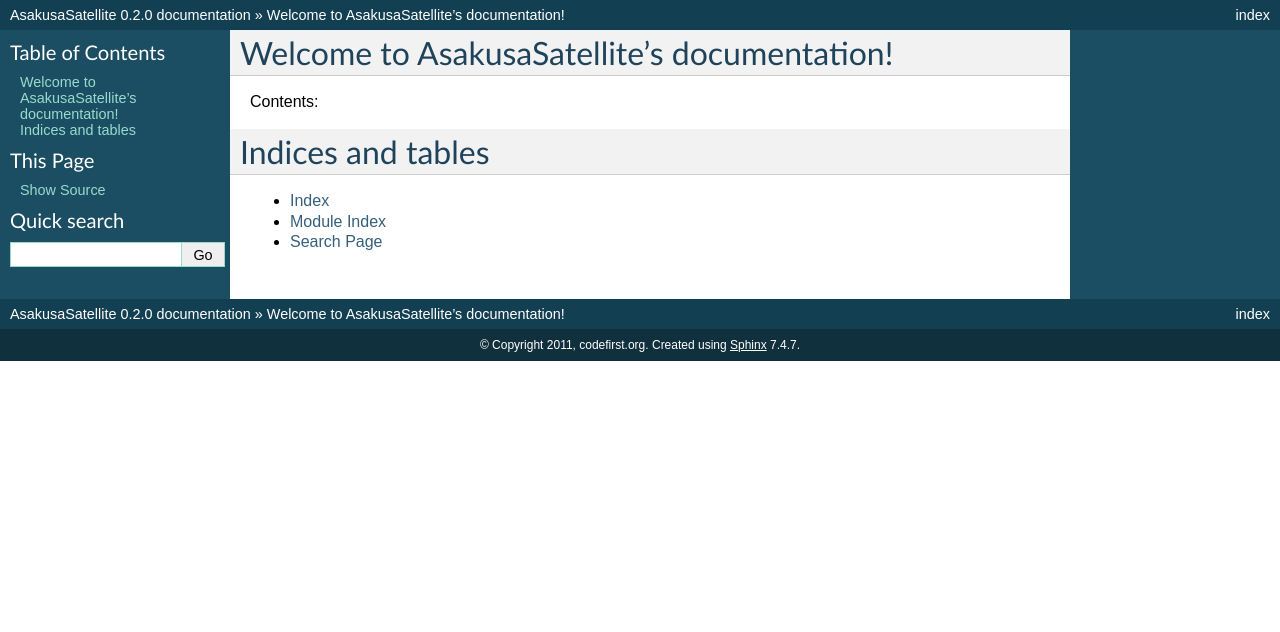
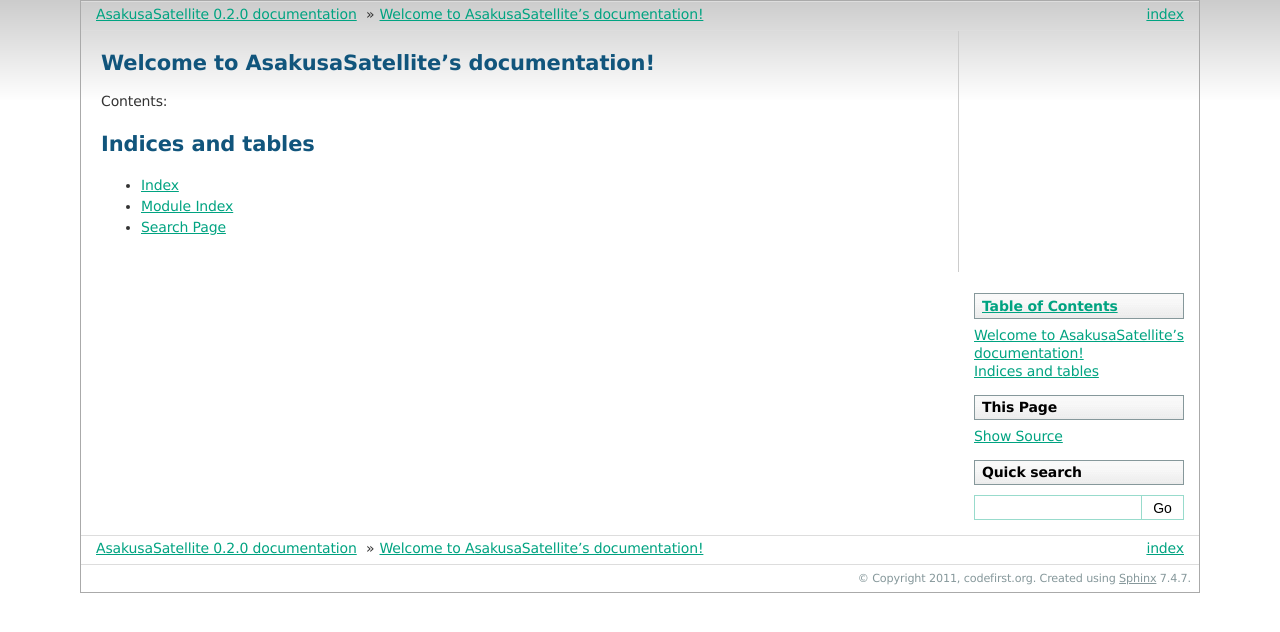
Before and after one commit to codefirst/asakusa-satellite-manual, a Sphinx documentation site: the page built from source/index.rst, in a window 1280 px wide. Shown: the top 632 px of the page. Built offline with Sphinx 7.4.7, drawn with Linux system fonts in a browser that asks for light colours.

Commit message:
Added codefirst theme

```diff
--- /dev/null
+++ b/source/_themes/codefirst/static/codefirst.css
@@ -0,0 +1,54 @@
+@import "sphinxdoc.css";
+
+* {
+    background-color: transparent !IMPORTANT;
+}
+div.related ul, div.document {
+    background-image : none !IMPORTANT;
+}
+
+body {
+   background-image: url(background.png);
+   background-repeat: repeat-x;
+   background-position: top;
+   color: #333;
+}
+
+h2, h3,h4 {
+   background-image: url(h3.png);
+   padding-left: 5px;
+   color: black !IMPORTANT;
+   border: 1px solid #ddd;
+   font-size: 1.17em;
+}
+
+a,
+div.related ul li a {
+   color: #00a381;
+   font-style: normal;
+   text-decoration: underline;
+}
+a:link {
+   color: #00a381;
+   font-style: normal;
+   text-decoration: underline;
+}
+a:visited {
+   color: #006e54;
+   text-decoration: underline;
+}
+a:hover {
+   color: #00a381;
+   font-style: normal;
+   text-decoration: underline;
+}
+a:active {
+   text-decoration: none;
+}
+
+div.sphinxsidebar h3 a {
+    color: #00a381 !important;
+}
+div.sphinxsidebar h3 a:visited {
+    color: #006e54 !important;
+}
--- /dev/null
+++ b/source/_themes/codefirst/static/mobile.css
@@ -0,0 +1,17 @@
+/*
+ * CSS adjustments (overrides) for mobile browsers that cannot handle
+ * fix-positioned div's very well.
+ * This makes long pages scrollable on mobile browsers.
+ */
+
+#breadcrumbs {
+	display: none !important;
+}
+
+.document {
+    bottom: inherit !important;
+}
+
+#sphinxsidebar {
+    bottom: inherit !important;
+}
--- /dev/null
+++ b/source/_themes/codefirst/static/sphinxdoc.css
@@ -0,0 +1,339 @@
+/*
+ * sphinxdoc.css_t
+ * ~~~~~~~~~~~~~~~
+ *
+ * Sphinx stylesheet -- sphinxdoc theme.  Originally created by
+ * Armin Ronacher for Werkzeug.
+ *
+ * :copyright: Copyright 2007-2010 by the Sphinx team, see AUTHORS.
+ * :license: BSD, see LICENSE for details.
+ *
+ */
+
+@import url("basic.css");
+
+/* -- page layout ----------------------------------------------------------- */
+
+body {
+    font-family: 'Lucida Grande', 'Lucida Sans Unicode', 'Geneva',
+                 'Verdana', sans-serif;
+    font-size: 14px;
+    letter-spacing: -0.01em;
+    line-height: 150%;
+    text-align: center;
+    background-color: #BFD1D4;
+    color: black;
+    padding: 0;
+    border: 1px solid #aaa;
+
+    margin: 0px 80px 0px 80px;
+    min-width: 740px;
+}
+
+div.document {
+    background-color: white;
+    text-align: left;
+    background-image: url(contents.png);
+    background-repeat: repeat-x;
+}
+
+div.bodywrapper {
+    margin: 0 240px 0 0;
+    border-right: 1px solid #ccc;
+}
+
+div.body {
+    margin: 0;
+    padding: 0.5em 20px 20px 20px;
+}
+
+div.related {
+    font-size: 1em;
+}
+
+div.related ul {
+    background-image: url(navigation.png);
+    height: 2em;
+    border-top: 1px solid #ddd;
+    border-bottom: 1px solid #ddd;
+}
+
+div.related ul li {
+    margin: 0;
+    padding: 0;
+    height: 2em;
+    float: left;
+}
+
+div.related ul li.right {
+    float: right;
+    margin-right: 5px;
+}
+
+div.related ul li a {
+    margin: 0;
+    padding: 0 5px 0 5px;
+    line-height: 1.75em;
+    color: #EE9816;
+}
+
+div.related ul li a:hover {
+    color: #3CA8E7;
+}
+
+div.sphinxsidebarwrapper {
+    padding: 0;
+}
+
+div.sphinxsidebar {
+    margin: 0;
+    padding: 0.5em 15px 15px 0;
+    width: 210px;
+    float: right;
+    font-size: 1em;
+    text-align: left;
+}
+
+div.sphinxsidebar h3, div.sphinxsidebar h4 {
+    margin: 1em 0 0.5em 0;
+    font-size: 1em;
+    padding: 0.1em 0 0.1em 0.5em;
+    color: white;
+    border: 1px solid #86989B;
+    background-color: #AFC1C4;
+}
+
+div.sphinxsidebar h3 a {
+    color: white;
+}
+
+div.sphinxsidebar ul {
+    padding-left: 1.5em;
+    margin-top: 7px;
+    padding: 0;
+    line-height: 130%;
+}
+
+div.sphinxsidebar ul ul {
+    margin-left: 20px;
+}
+
+div.footer {
+    background-color: #E3EFF1;
+    color: #86989B;
+    padding: 3px 8px 3px 0;
+    clear: both;
+    font-size: 0.8em;
+    text-align: right;
+}
+
+div.footer a {
+    color: #86989B;
+    text-decoration: underline;
+}
+
+/* -- body styles ----------------------------------------------------------- */
+
+p {
+    margin: 0.8em 0 0.5em 0;
+}
+
+a {
+    color: #CA7900;
+    text-decoration: none;
+}
+
+a:hover {
+    color: #2491CF;
+}
+
+div.body a {
+    text-decoration: underline;
+}
+
+h1 {
+    margin: 0;
+    padding: 0.7em 0 0.3em 0;
+    font-size: 1.5em;
+    color: #11557C;
+}
+
+h2 {
+    margin: 1.3em 0 0.2em 0;
+    font-size: 1.35em;
+    padding: 0;
+}
+
+h3 {
+    margin: 1em 0 -0.3em 0;
+    font-size: 1.2em;
+}
+
+div.body h1 a, div.body h2 a, div.body h3 a, div.body h4 a, div.body h5 a, div.body h6 a {
+    color: black!important;
+}
+
+h1 a.anchor, h2 a.anchor, h3 a.anchor, h4 a.anchor, h5 a.anchor, h6 a.anchor {
+    display: none;
+    margin: 0 0 0 0.3em;
+    padding: 0 0.2em 0 0.2em;
+    color: #aaa!important;
+}
+
+h1:hover a.anchor, h2:hover a.anchor, h3:hover a.anchor, h4:hover a.anchor,
+h5:hover a.anchor, h6:hover a.anchor {
+    display: inline;
+}
+
+h1 a.anchor:hover, h2 a.anchor:hover, h3 a.anchor:hover, h4 a.anchor:hover,
+h5 a.anchor:hover, h6 a.anchor:hover {
+    color: #777;
+    background-color: #eee;
+}
+
+a.headerlink {
+    color: #c60f0f!important;
+    font-size: 1em;
+    margin-left: 6px;
+    padding: 0 4px 0 4px;
+    text-decoration: none!important;
+}
+
+a.headerlink:hover {
+    background-color: #ccc;
+    color: white!important;
+}
+
+cite, code, tt {
+    font-family: 'Consolas', 'Deja Vu Sans Mono',
+                 'Bitstream Vera Sans Mono', monospace;
+    font-size: 0.95em;
+    letter-spacing: 0.01em;
+}
+
+tt {
+    background-color: #f2f2f2;
+    border-bottom: 1px solid #ddd;
+    color: #333;
+}
+
+tt.descname, tt.descclassname, tt.xref {
+    border: 0;
+}
+
+hr {
+    border: 1px solid #abc;
+    margin: 2em;
+}
+
+a tt {
+    border: 0;
+    color: #CA7900;
+}
+
+a tt:hover {
+    color: #2491CF;
+}
+
+pre {
+    font-family: 'Consolas', 'Deja Vu Sans Mono',
+                 'Bitstream Vera Sans Mono', monospace;
+    font-size: 0.95em;
+    letter-spacing: 0.015em;
+    line-height: 120%;
+    padding: 0.5em;
+    border: 1px solid #ccc;
+    background-color: #f8f8f8;
+}
+
+pre a {
+    color: inherit;
+    text-decoration: underline;
+}
+
+td.linenos pre {
+    padding: 0.5em 0;
+}
+
+div.quotebar {
+    background-color: #f8f8f8;
+    max-width: 250px;
+    float: right;
+    padding: 2px 7px;
+    border: 1px solid #ccc;
+}
+
+div.topic {
+    background-color: #f8f8f8;
+}
+
+table {
+    border-collapse: collapse;
+    margin: 0 -0.5em 0 -0.5em;
+}
+
+table td, table th {
+    padding: 0.2em 0.5em 0.2em 0.5em;
+}
+
+div.admonition, div.warning {
+    font-size: 0.9em;
+    margin: 1em 0 1em 0;
+    border: 1px solid #86989B;
+    background-color: #f7f7f7;
+    padding: 0;
+}
+
+div.admonition p, div.warning p {
+    margin: 0.5em 1em 0.5em 1em;
+    padding: 0;
+}
+
+div.admonition pre, div.warning pre {
+    margin: 0.4em 1em 0.4em 1em;
+}
+
+div.admonition p.admonition-title,
+div.warning p.admonition-title {
+    margin: 0;
+    padding: 0.1em 0 0.1em 0.5em;
+    color: white;
+    border-bottom: 1px solid #86989B;
+    font-weight: bold;
+    background-color: #AFC1C4;
+}
+
+div.warning {
+    border: 1px solid #940000;
+}
+
+div.warning p.admonition-title {
+    background-color: #CF0000;
+    border-bottom-color: #940000;
+}
+
+div.admonition ul, div.admonition ol,
+div.warning ul, div.warning ol {
+    margin: 0.1em 0.5em 0.5em 3em;
+    padding: 0;
+}
+
+div.versioninfo {
+    margin: 1em 0 0 0;
+    border: 1px solid #ccc;
+    background-color: #DDEAF0;
+    padding: 8px;
+    line-height: 1.3em;
+    font-size: 0.9em;
+}
+
+.viewcode-back {
+    font-family: 'Lucida Grande', 'Lucida Sans Unicode', 'Geneva',
+                 'Verdana', sans-serif;
+}
+
+div.viewcode-block:target {
+    background-color: #f4debf;
+    border-top: 1px solid #ac9;
+    border-bottom: 1px solid #ac9;
+}
--- /dev/null
+++ b/source/_themes/codefirst/static/toc.js
@@ -0,0 +1,20 @@
+var TOC = {
+    load: function () {
+        $('#toc_button').click(TOC.toggle);
+    },
+
+    toggle: function () {
+        if ($('#sphinxsidebar').toggle().is(':hidden')) {
+            $('div.document').css('left', "0px");
+            $('toc_button').removeClass("open");
+        } else {
+            $('div.document').css('left', "230px");
+            $('#toc_button').addClass("open");
+        }
+        return $('#sphinxsidebar');
+    }
+};
+
+$(document).ready(function () {
+    TOC.load();
+});
--- /dev/null
+++ b/source/_themes/codefirst/theme.conf
@@ -0,0 +1,4 @@
+[theme]
+inherit = sphinxdoc
+stylesheet = codefirst.css
+pygments_style = friendly
--- a/source/conf.py
+++ b/source/conf.py
@@ -91,7 +91,7 @@
 
 # The theme to use for HTML and HTML Help pages.  See the documentation for
 # a list of builtin themes.
-html_theme = 'default'
+html_theme = 'codefirst'
 
 # Theme options are theme-specific and customize the look and feel of a theme
 # further.  For a list of options available for each theme, see the
@@ -99,7 +99,7 @@
 #html_theme_options = {}
 
 # Add any paths that contain custom themes here, relative to this directory.
-#html_theme_path = []
+html_theme_path = ['_themes']
 
 # The name for this set of Sphinx documents.  If None, it defaults to
 # "<project> v<release> documentation".
```
Also changed, not shown: source/_themes/codefirst/static/background.png (added), source/_themes/codefirst/static/h3.png (added), 1 other file.
